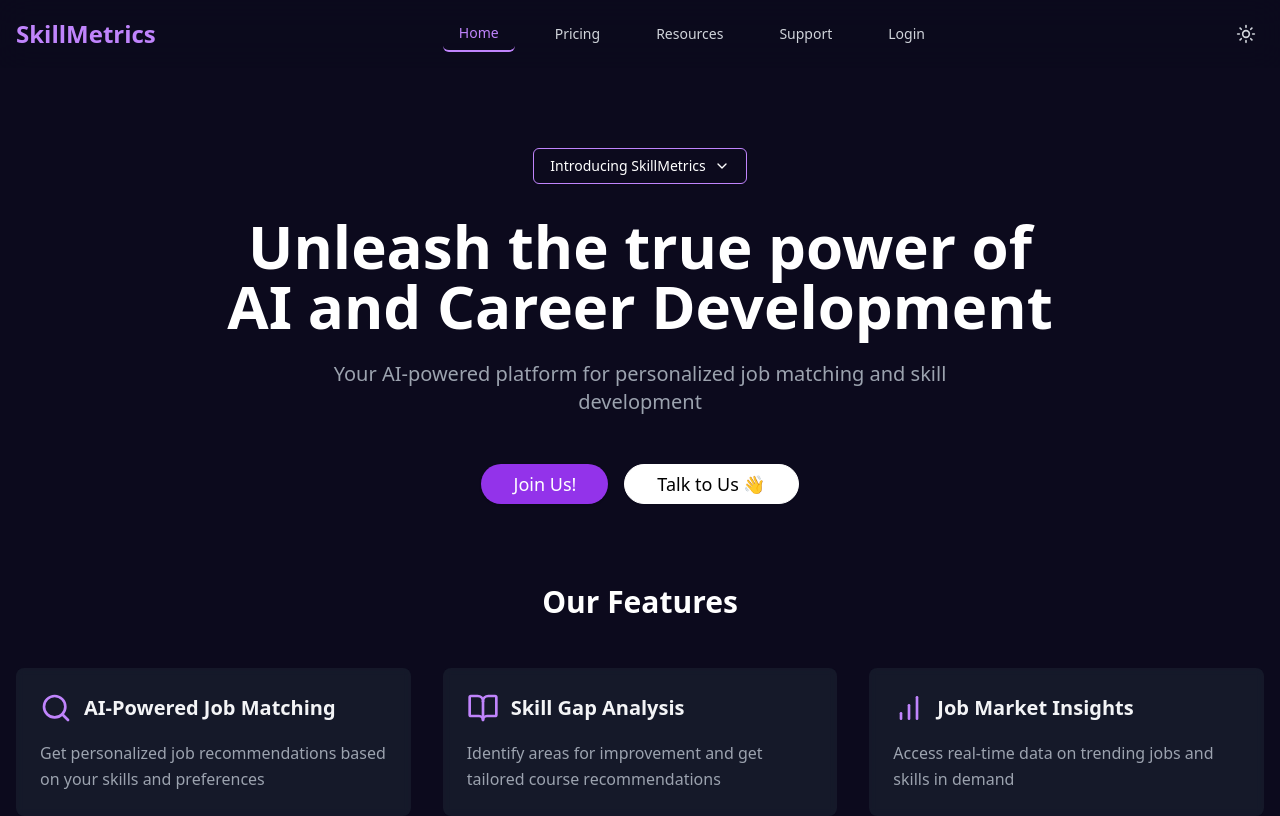
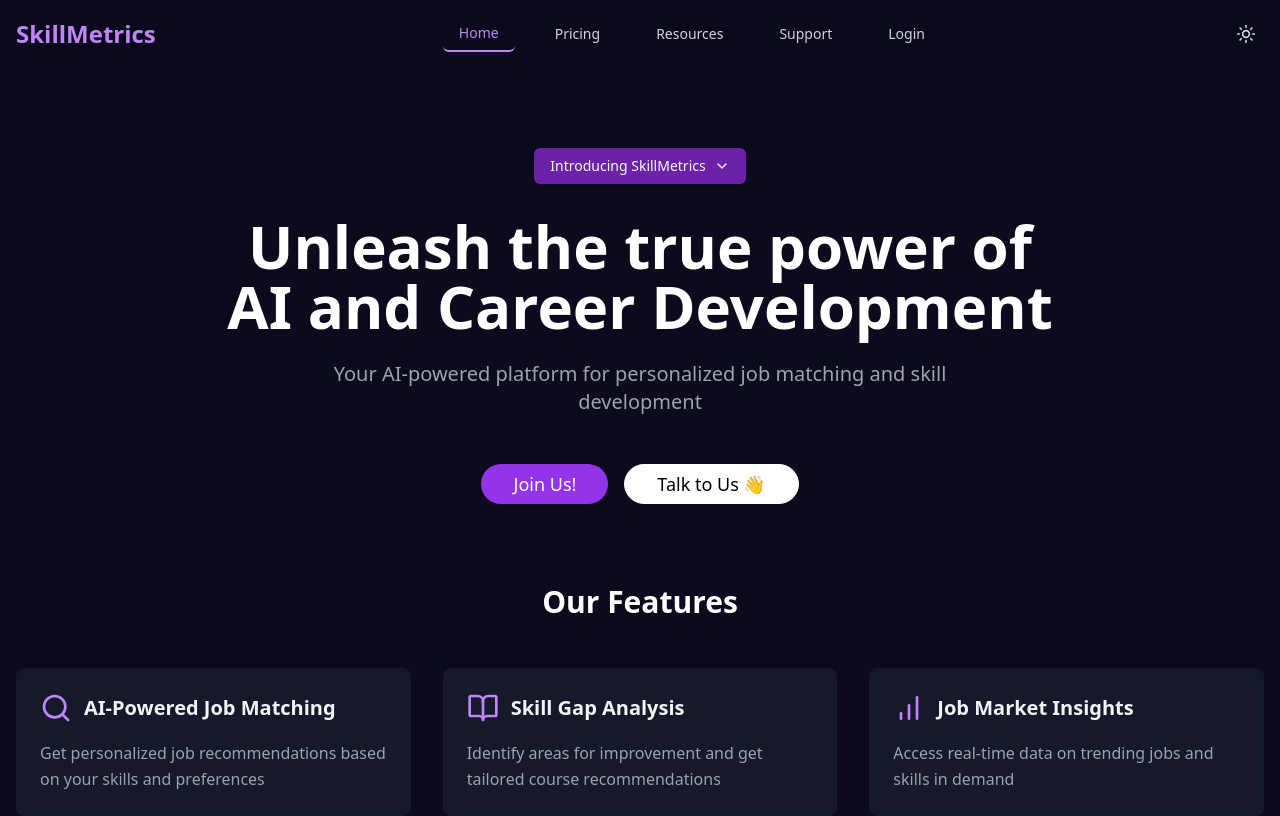
Before and after one commit to ChaitanyaJx/Skill-Metrics, a React (Vite) app: page / in a window 1280 px wide. Shown: the top 816 px of the page. Built offline with nearby package versions, Linux system fonts and the light colour scheme; no server answers.

Commit message:
Update App.jsx

```diff
--- a/src/App.jsx
+++ b/src/App.jsx
@@ -53,7 +53,7 @@ export default function App() {
 
       <main className="container mx-auto px-4 py-20">
         <div className="text-center mb-8">
-          <Button variant="outline" className={`${darkMode ? 'bg-transparent border-purple-400 hover:bg-purple-600' : 'text-purple-600 border-purple-600 hover:bg-purple-600'}`}>
+          <Button className={`${darkMode ? 'border-purple-400 bg-purple-800 hover:bg-purple-800' : 'text-purple-600 border-purple-600 bg-purple-100 hover:bg-purple-100'}`}>
             Introducing SkillMetrics <ChevronDown className="ml-2 h-4 w-4" />
           </Button>
         </div>
```
